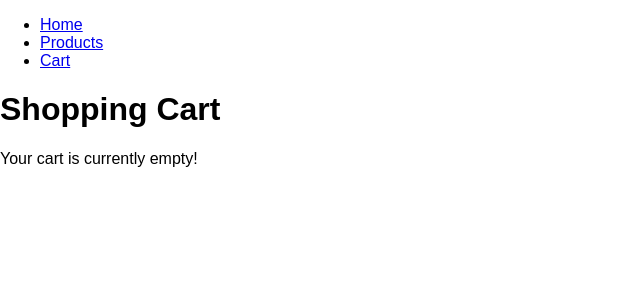
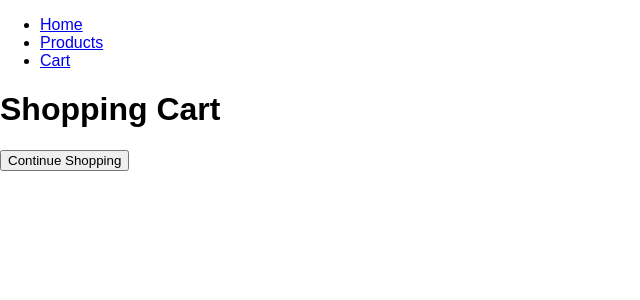
Before and after one commit to renderGUI/ecommerce-site, a React (Create React App) app: page /cart in a window 1280 px wide. Shown: the top 300 px of the page, without its empty margins (0-640 px from the left). Built offline with nearby package versions, Linux system fonts and the light colour scheme; data requests are answered from the project's data file.

Commit message:
Add cart functionality

```diff
--- a/db.json
+++ b/db.json
@@ -3,32 +3,38 @@
     {
       "id": 1,
       "item": "Milk",
-      "price": "3.64"
+      "price": "3.64",
+      "inCart": false
     },
     {
       "id": 2,
       "item": "Bread",
-      "price": "1.48"
+      "price": "1.48",
+      "inCart": false
     },
     {
       "id": 3,
       "item": "Eggs",
-      "price": "2.52"
+      "price": "2.52",
+      "inCart": false
     },
     {
       "id": 4,
       "item": "Water",
-      "price": "1.08"
+      "price": "1.08",
+      "inCart": false
     },
     {
       "id": 5,
       "item": "Peanuts",
-      "price": "4.23"
+      "price": "4.23",
+      "inCart": false
     },
     {
       "id": 6,
       "item": "Oats",
-      "price": "1.76"
+      "price": "1.76",
+      "inCart": false
     }
   ]
 }
--- a/src/App.js
+++ b/src/App.js
@@ -10,7 +10,6 @@ import { productsContext } from "./contexts/productsContext";
 
 const App = () => {
   const [products, setProducts] = useState([]);
-  const [cart, setCart] = useState([]);
 
   useEffect(() => {
     const fetchData = async () => {
@@ -28,14 +27,7 @@ const App = () => {
 
   return (
     <div>
-      <productsContext.Provider
-        value={{
-          products,
-          setProducts,
-          cart,
-          setCart,
-        }}
-      >
+      <productsContext.Provider value={{ products, setProducts }}>
         <BrowserRouter>
           <NavigationHeader />
           <Routes>
--- /dev/null
+++ b/src/components/cart-page/ContinueShoppingButton.js
@@ -0,0 +1,15 @@
+import { useNavigate } from "react-router-dom";
+
+const ContinueShoppingButton = () => {
+  const navigate = useNavigate();
+  const viewProductsHandler = () => {
+    navigate("/products");
+  };
+  return (
+    <div>
+      <button type="button" onClick={viewProductsHandler}>Continue Shopping</button>
+    </div>
+  );
+};
+
+export default ContinueShoppingButton;
--- a/src/components/products-page/AddToCartButton.js
+++ b/src/components/products-page/AddToCartButton.js
@@ -1,15 +1,30 @@
-import { useState, useContext } from "react";
-import { productsContext } from "../../contexts/productsContext";
 import { useNavigate } from "react-router-dom";
 
 const AddToCartButton = (props) => {
-  const { cart, setCart } = useContext(productsContext);
   const navigate = useNavigate();
 
-  const addToCartHandler = (e) => {
+  const addToCartHandler = async (e) => {
     e.preventDefault();
-    setCart(cart.concat(props.product));
-    navigate("/cart");
+
+    if (props.product.inCart === true) {
+      console.log("item already in cart");
+      return;
+    } else {
+      const response = await fetch(
+        `http://localhost:3001/items/${props.product.id}`,
+        {
+          method: "PUT",
+          headers: {
+            "Content-Type": "application/json",
+          },
+          body: JSON.stringify({ ...props.product, inCart: true }),
+        }
+      );
+      const data = await response.json();
+      console.log(data);
+
+      navigate("/cart");
+    }
   };
 
   return (
--- a/src/pages/Cart.js
+++ b/src/pages/Cart.js
@@ -1,16 +1,24 @@
+import { useContext } from "react";
+import { productsContext } from "../contexts/productsContext";
 import CartItem from "../components/cart-page/CartItem";
-import { useContext, useState } from "react";
-import { productsContext } from "../contexts/productsContext";
 import CheckoutButton from "../components/cart-page/CheckoutButton";
+import ContinueShoppingButton from "../components/cart-page/ContinueShoppingButton";
 
 const Cart = () => {
-  const { cart } = useContext(productsContext);
+  const { products } = useContext(productsContext);
+
+  const itemsInCart = products.filter((product) => {
+    return product.inCart === true;
+  })
 
   return (
     <div>
       <h1>Shopping Cart</h1>
-      {cart.length === 0 && <p>Your cart is currently empty!</p>}
-      {cart.length > 0 &&
+      <ContinueShoppingButton />
+
+
+      {/* {localStorage.getItem('cart').length === 0 && <p>Your cart is currently empty!</p>}
+      {localStorage.getItem('cart').length > 0 &&
         cart.map((product) => {
           return (
             <CartItem
@@ -20,7 +28,16 @@ const Cart = () => {
             />
           );
         })}
-      {cart.length > 0 && <CheckoutButton cart={cart} />}
+      {cart.length > 0 && <CheckoutButton cart={cart} />} */}
+      {itemsInCart.map((product) => {
+        return (
+          <CartItem
+            item={product.item}
+            price={product.price}
+            key={product.id}
+          />
+        );
+      })}
     </div>
   );
 };
```
